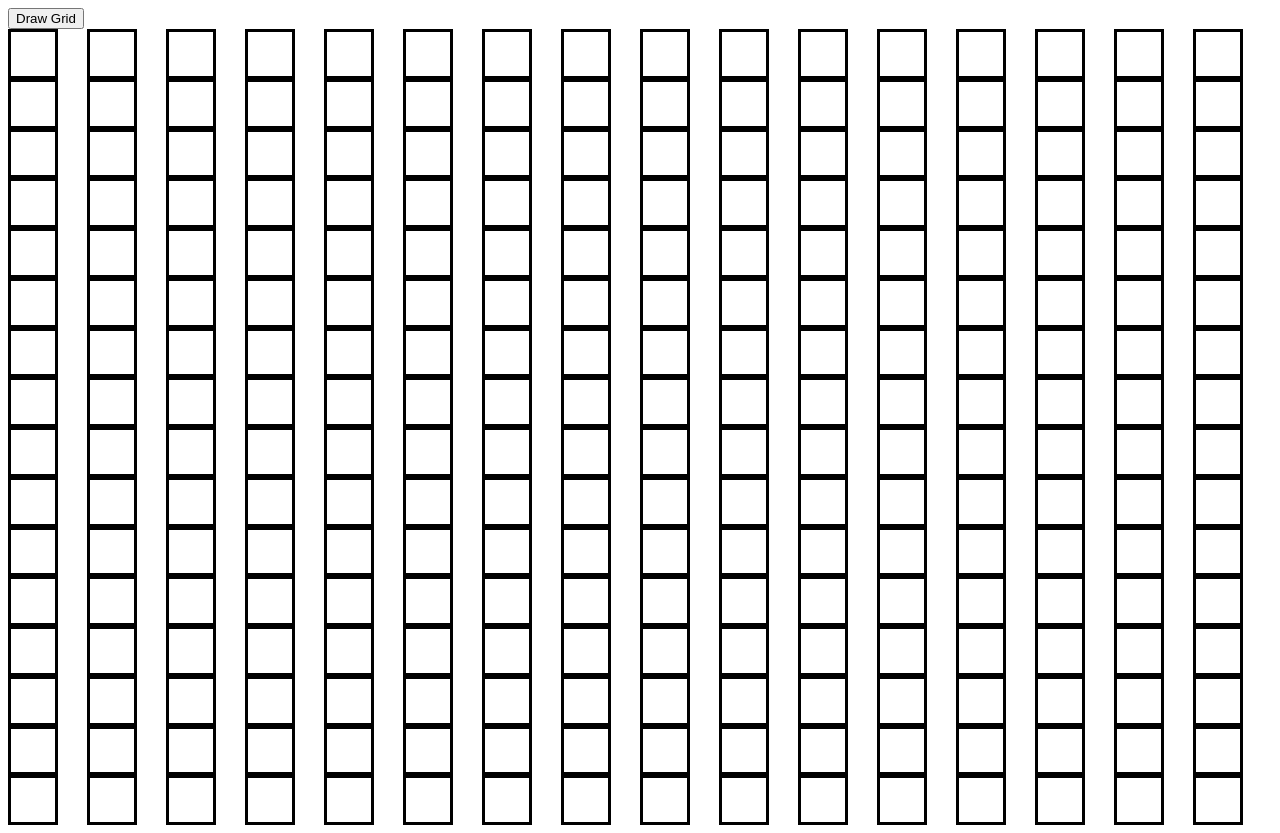
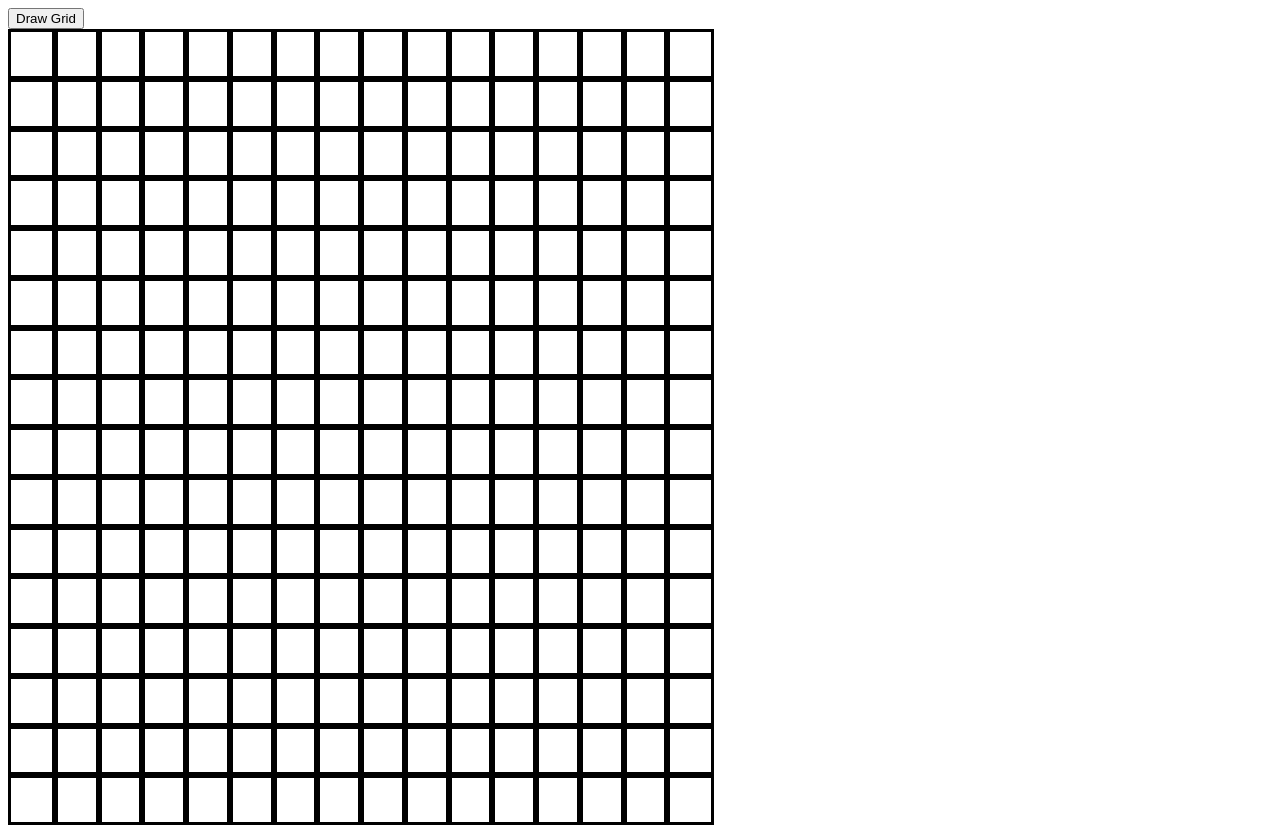
Before and after one commit to Gomeschian/odin-etch-a-sketch, a plain HTML site: page index.html in a window 1280 px wide. Drawn offline with Linux system fonts and the light colour scheme.

Commit message:
Make new grid resize to fixed width without column gaps.

```diff
--- a/index.html
+++ b/index.html
@@ -65,7 +65,8 @@
         }
         function setGridNumOfColumns(gridLength)
         {
-            gridContainer.setAttribute("style",`grid-template-columns : repeat(${gridLength}, auto)`);
+            gridContainer.style.display = "grid";
+            gridContainer.style.gridTemplateColumns = `repeat(${gridLength}, ${gridSquareWidth}px)`;
         }
         drawGrid();
 
--- a/style.css
+++ b/style.css
@@ -3,7 +3,6 @@ html{
 }
 
 .gridContainer{
-    display: grid;
 }
 .gridSquare{
     border-color: black;
```
